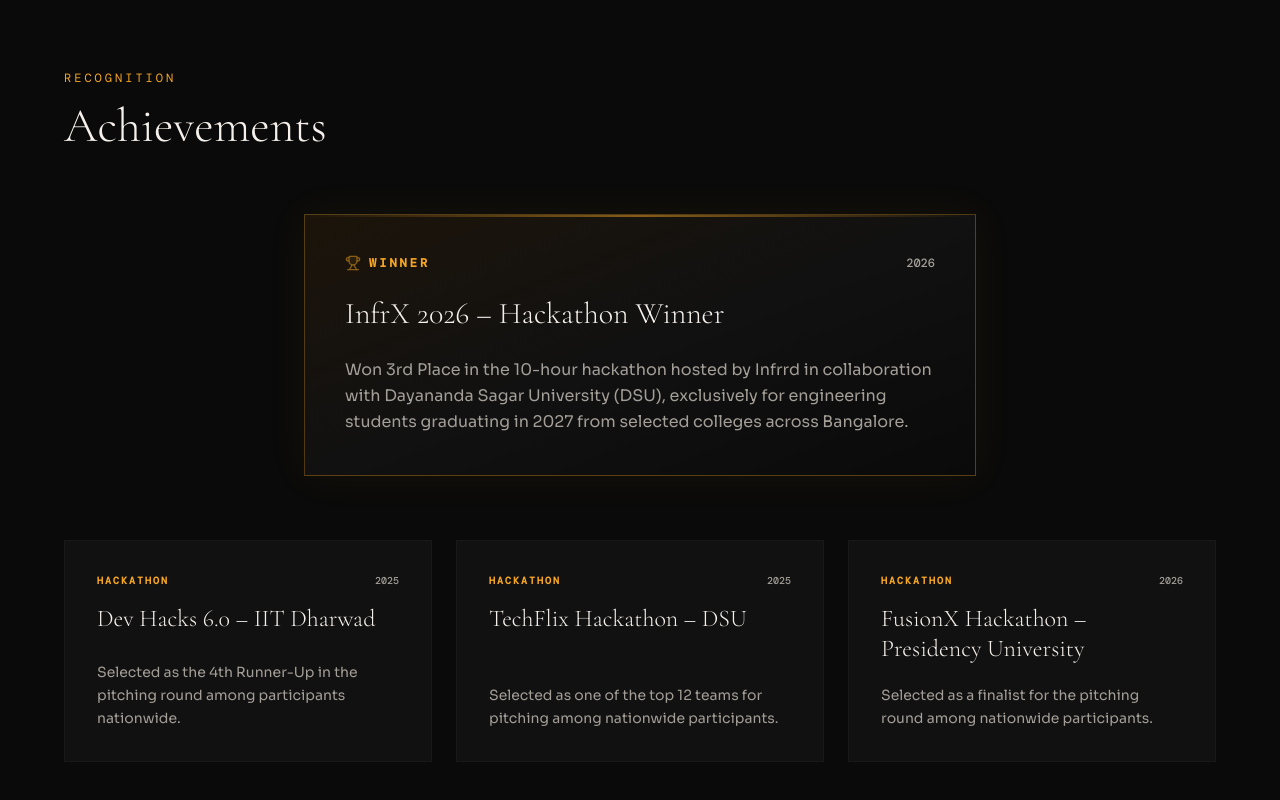
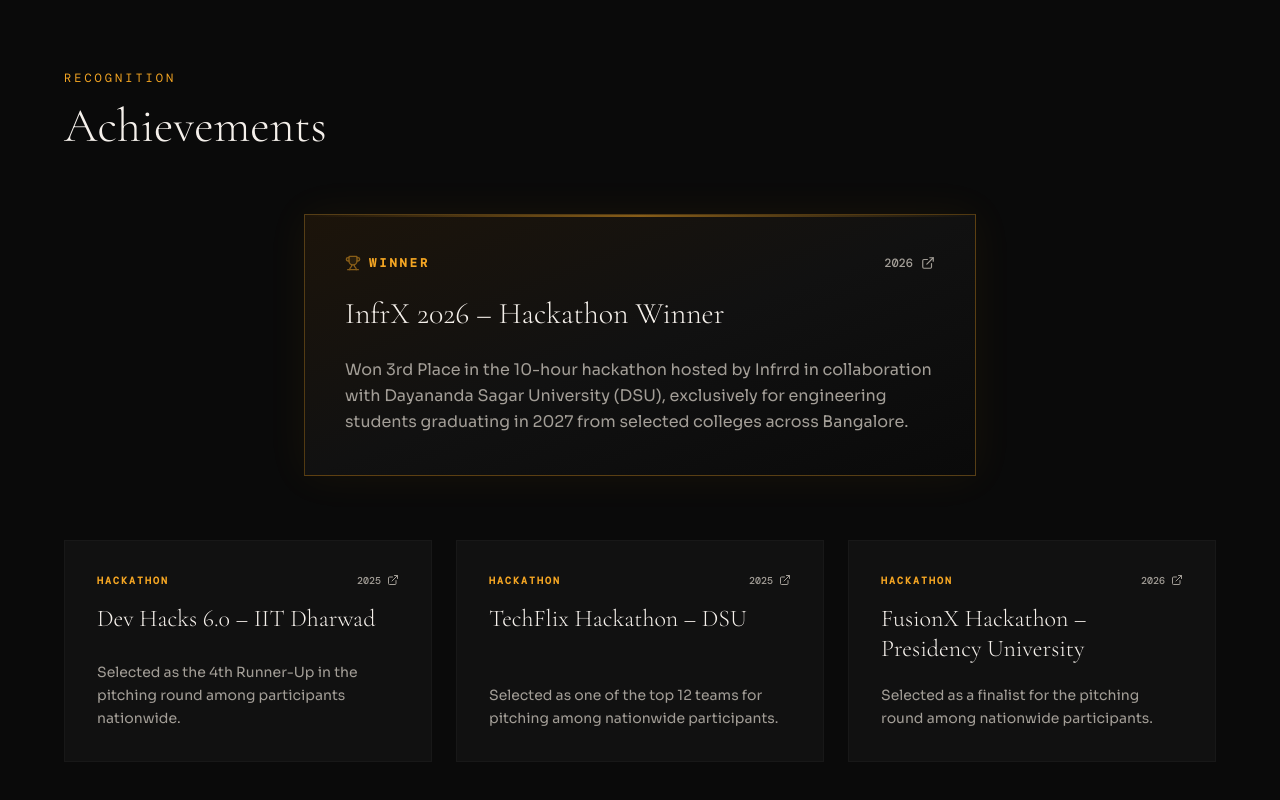
Before and after one commit to chetankronad06/My-portfolio, a Next.js app: page / in a window 1280 px wide. Shown: the part 5736-6536 px from the top of the page. Built offline with nearby package versions, Linux system fonts and the light colour scheme.

Commit message:
updated resume

```diff
--- a/lib/data.ts
+++ b/lib/data.ts
@@ -154,6 +154,7 @@
     year: "2026",
     wide: true,
     featured: true,
+    certificateUrl: "https://drive.google.com/file/d/148DTizuR5DRoKk808Vl51FdnJurs7LHg/view?usp=sharing",
   },
   {
     title: "Dev Hacks 6.0 – IIT Dharwad",
@@ -161,6 +162,7 @@
     tag: "Hackathon",
     year: "2025",
     wide: true,
+    certificateUrl: "https://drive.google.com/file/d/1VZm8NucD2bcaBAJs7hEgeAGUXgrsAqY4/view?usp=sharing",
   },
   {
     title: "TechFlix Hackathon – DSU",
@@ -168,6 +170,7 @@
     tag: "Hackathon",
     year: "2025",
     wide: false,
+    certificateUrl: "https://drive.google.com/file/d/1qBcLecR3x5_NNMJ0GnH6EIUYFx6O4WiX/view?usp=sharing",
   },
   {
     title: "FusionX Hackathon – Presidency University",
@@ -175,5 +178,6 @@
     tag: "Hackathon",
     year: "2026",
     wide: false,
+    certificateUrl: "https://drive.google.com/file/d/1jJjMQeKjeTtfrg3uaV_n9vbSUCvMNrx7/view?usp=drive_link",
   },
 ]
--- a/sections/achievements.tsx
+++ b/sections/achievements.tsx
@@ -3,7 +3,7 @@
 import { motion } from "framer-motion"
 import { SectionWrapper } from "@/components/section-wrapper"
 import { achievements } from "@/lib/data"
-import { Trophy } from "lucide-react"
+import { Trophy, ExternalLink } from "lucide-react"
 
 export function Achievements() {
   const featuredAchievement = achievements.find((item) => "featured" in item && item.featured)
@@ -20,9 +20,12 @@
         {/* Centered Glowing Victory Card */}
         {featuredAchievement && (
           <div className="mt-16 flex justify-center">
-            <motion.article
+            <motion.a
+              href={featuredAchievement.certificateUrl || "#"}
+              target="_blank"
+              rel="noopener noreferrer"
               key={featuredAchievement.title}
-              className="achievement-card flex flex-col justify-between p-8 md:p-10 min-h-[240px] max-w-2xl w-full border border-luxury-accent/30 bg-gradient-to-br from-[#1c140a] via-[#111111] to-[#0a0a0a] shadow-[0_0_40px_rgba(245,166,35,0.06)] hover:border-luxury-accent hover:shadow-[0_0_50px_rgba(245,166,35,0.15)] transition-all duration-700 relative overflow-hidden group"
+              className="achievement-card flex flex-col justify-between p-8 md:p-10 min-h-[240px] max-w-2xl w-full border border-luxury-accent/30 bg-gradient-to-br from-[#1c140a] via-[#111111] to-[#0a0a0a] shadow-[0_0_40px_rgba(245,166,35,0.06)] hover:border-luxury-accent hover:shadow-[0_0_50px_rgba(245,166,35,0.15)] transition-all duration-700 relative overflow-hidden group cursor-pointer"
               initial={{ opacity: 0, y: 30 }}
               whileInView={{ opacity: 1, y: 0 }}
               viewport={{ once: true }}
@@ -41,11 +44,14 @@
                     <Trophy className="h-4 w-4 text-luxury-accent fill-luxury-accent/15 animate-pulse" />
                     {featuredAchievement.tag}
                   </span>
+                  <div className="flex items-center gap-2">
                     {featuredAchievement.year && (
                       <span className="font-mono-label text-xs text-luxury-muted font-medium">
                         {featuredAchievement.year}
                       </span>
                     )}
+                    <ExternalLink className="h-3.5 w-3.5 text-luxury-muted group-hover:text-luxury-accent transition-colors duration-300" />
+                  </div>
                 </div>
                 <h3 className="mt-6 font-display text-3xl font-light text-luxury-fg leading-tight">
                   {featuredAchievement.title}
@@ -54,7 +60,7 @@
               <p className="mt-6 font-body text-base leading-relaxed text-luxury-muted">
                 {featuredAchievement.description}
               </p>
-            </motion.article>
+            </motion.a>
           </div>
         )}
 
@@ -62,9 +68,12 @@
         {otherAchievements.length > 0 && (
           <div className="mt-16 grid grid-cols-1 gap-6 sm:grid-cols-2 md:grid-cols-3">
             {otherAchievements.map((item, i) => (
-              <motion.article
+              <motion.a
+                href={item.certificateUrl || "#"}
+                target="_blank"
+                rel="noopener noreferrer"
                 key={item.title}
-                className="achievement-card flex flex-col justify-between p-6 md:p-8 min-h-[220px] border border-[#f5f0eb08] bg-[#111111] hover:border-luxury-accent/30 transition-all duration-500"
+                className="achievement-card flex flex-col justify-between p-6 md:p-8 min-h-[220px] border border-[#f5f0eb08] bg-[#111111] hover:border-luxury-accent/30 transition-all duration-500 cursor-pointer group"
                 initial={{ opacity: 0, y: 30 }}
                 whileInView={{ opacity: 1, y: 0 }}
                 viewport={{ once: true }}
@@ -75,11 +84,14 @@
                     <span className="font-mono-label text-[10px] uppercase tracking-[0.2em] text-luxury-accent font-semibold">
                       {item.tag}
                     </span>
+                    <div className="flex items-center gap-1.5">
                       {item.year && (
                         <span className="font-mono-label text-[10px] text-luxury-muted font-medium">
                           {item.year}
                         </span>
                       )}
+                      <ExternalLink className="h-3 w-3 text-luxury-muted group-hover:text-luxury-accent transition-colors duration-300" />
+                    </div>
                   </div>
                   <h3 className="mt-4 font-display text-2xl font-light text-luxury-fg leading-tight">
                     {item.title}
@@ -88,7 +100,7 @@
                 <p className="mt-5 font-body text-sm leading-relaxed text-luxury-muted">
                   {item.description}
                 </p>
-              </motion.article>
+              </motion.a>
             ))}
           </div>
         )}
```
Also changed, not shown: 1 other file (tests, documents, lock files or other folders). Lines whose indentation alone changed are shown as unchanged.
